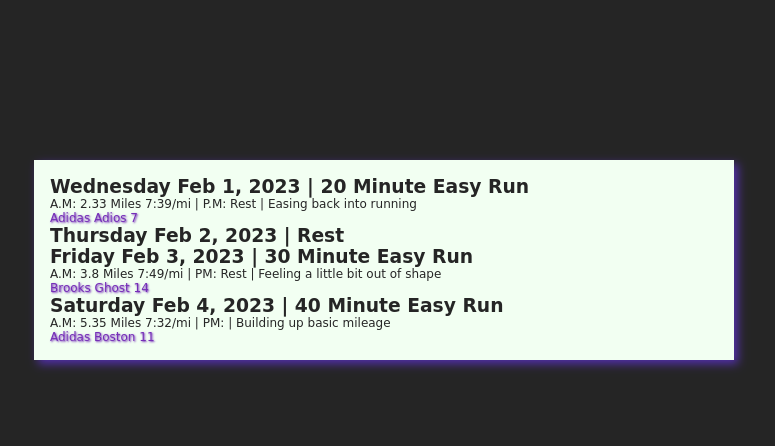
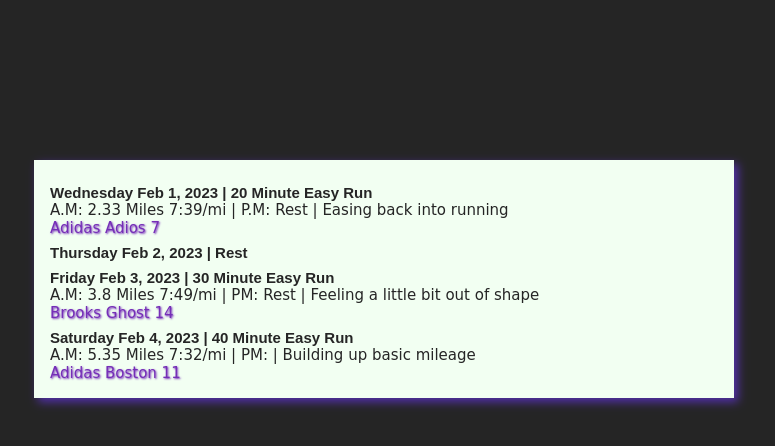
Before and after one commit to smallnumbers0/runningproject, a plain HTML site: page index.html in a window 1280 px wide. Shown: the whole page, without its empty margins (256-1031 px from the left). Drawn offline with Linux system fonts and the light colour scheme; a web font is replaced by a local one.

Commit message:
change font-styles

```diff
--- a/styles.css
+++ b/styles.css
@@ -19,13 +19,14 @@ body {
     background-color: honeydew;
 }
 
-h4 {
+h3 {
     margin-top: 0.5em;
     font-size: 15px;
+    font-family: Arial, Helvetica, sans-serif;
 }
 
 p {
-    font-size: 12px;
+    font-size: 15px;
 }
 
 .shoe {
```
